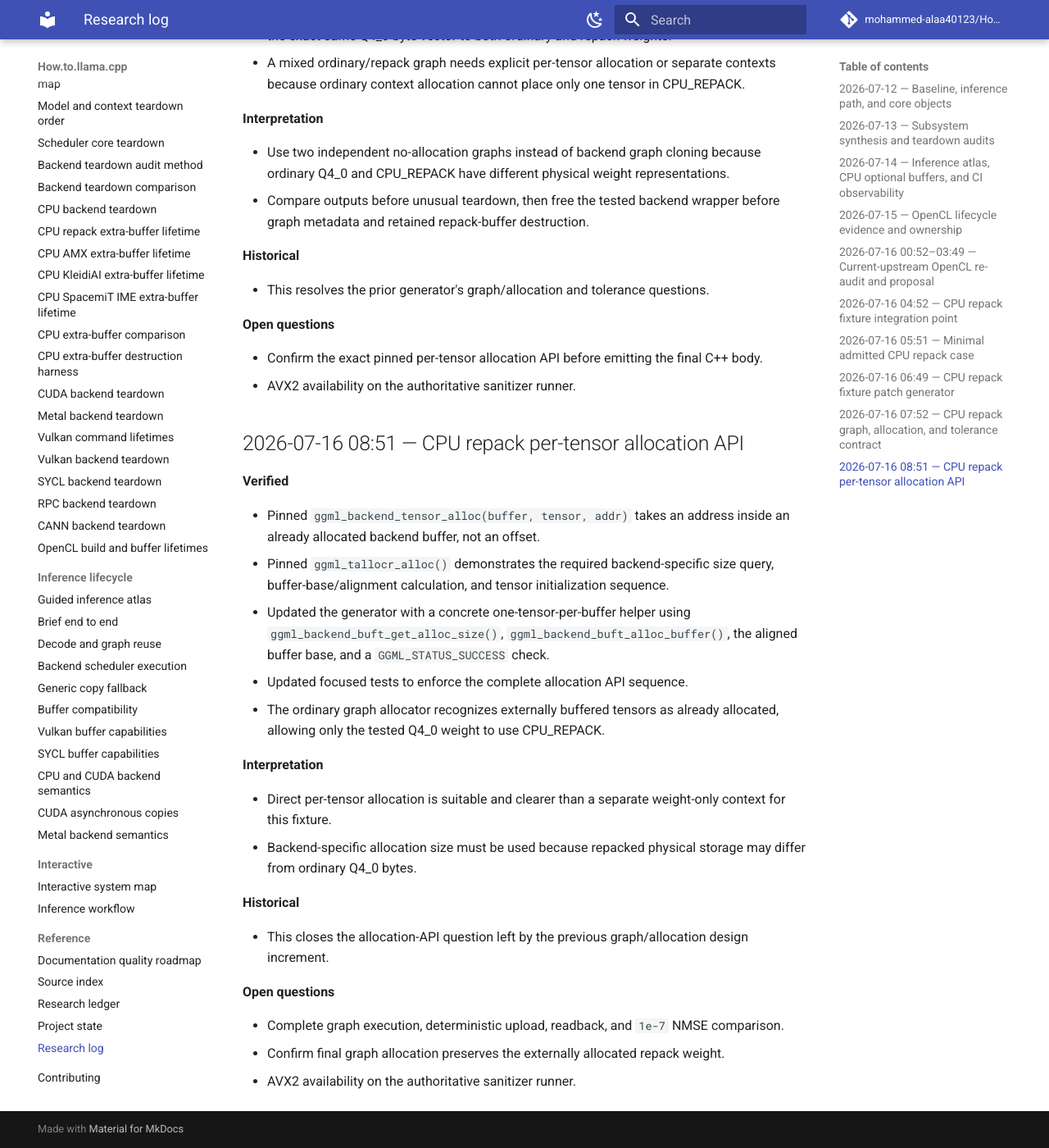
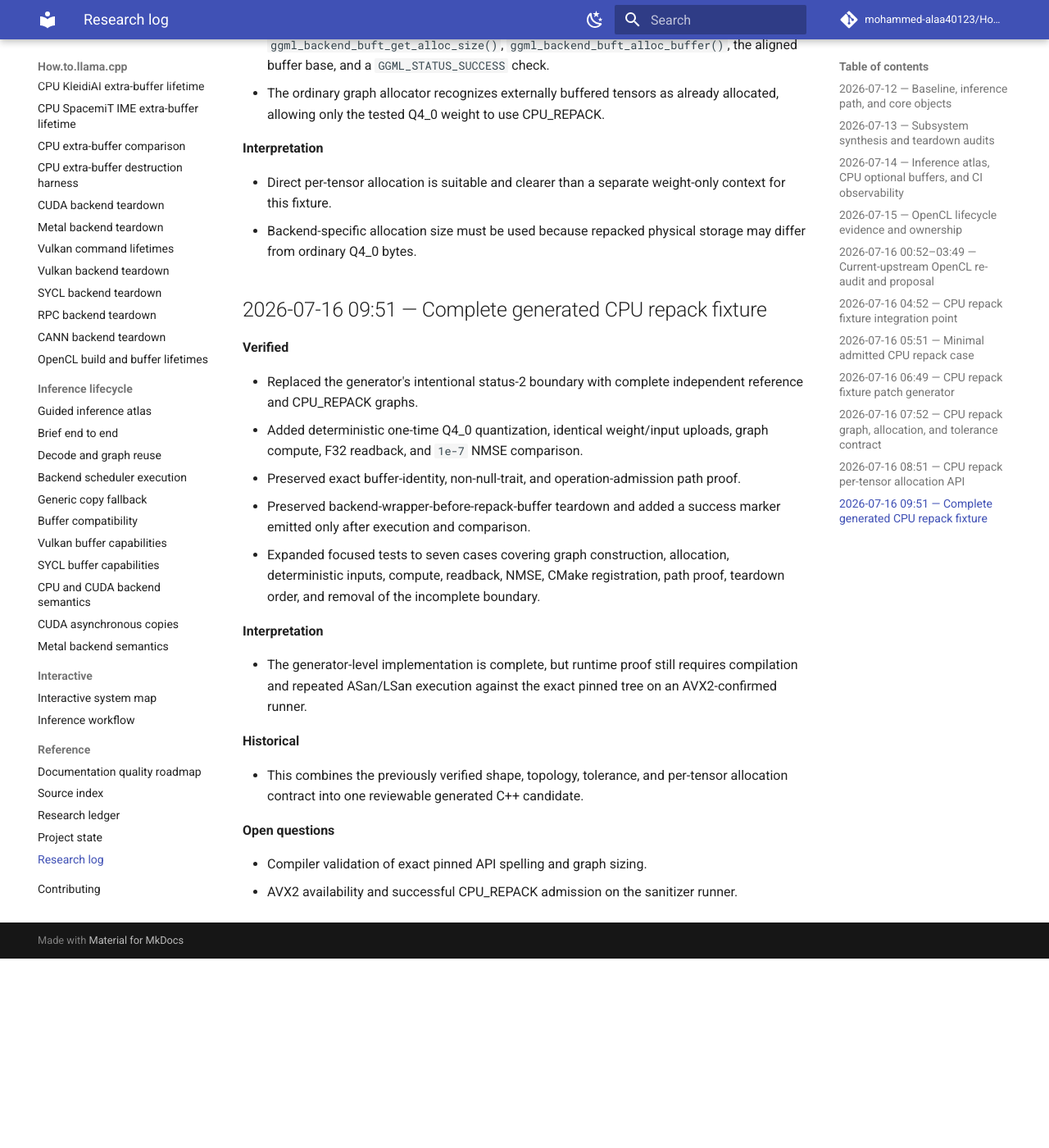
Before and after one commit to mohammed-alaa40123/How.to.llama.cpp, an MkDocs documentation site: the page built from docs/reference/research-log.md, in a window 1280 px wide and 1400 px high, scrolled down 4605 px. Shown: the whole window at 82% size. Built offline with MkDocs 1.6.1 and Material for MkDocs 9.7.7, drawn with Linux system fonts in a browser that asks for light colours; comment, search, counter and statistics services are not loaded; after the commit the page ends 5774 px from its top, so only the background shows below that; some of the changed text lies outside the part shown.

Commit message:
Log complete generated CPU_REPACK fixture

```diff
--- a/docs/reference/research-log.md
+++ b/docs/reference/research-log.md
@@ -94,37 +94,17 @@ This is the concise chronological ledger. Detailed notes live under `logs/resear
 - Diagnostic name matching is insufficient; pointer identity and trait admission are the path proof.
 - A non-AVX2 skip is not lifetime evidence, so sanitizer CI needs an AVX2-confirmed runner.
 
-**Historical**
-
-- The prior run resolved the integration point; this run resolves the exact type and dimensions.
-
-**Open questions**
-
-- Whether hosted-runner AVX2 is a guaranteed contract.
-- Whether to extract shared test helpers or duplicate a bounded subset.
-- Which existing Q4_0 tolerance should be reused.
-- Whether ARM NEON+dotprod should be the immediate second fixture.
-
 ## 2026-07-16 06:49 — CPU repack fixture patch generator
 
 **Verified**
 
 - Added a deterministic, pinned-revision generator for the candidate `test-cpu-extra-buffer-lifetime.cpp` and CMake patch.
 - Added focused tests for revision scope, minimal dimensions, AVX2 gate, exact repack path-proof tokens, teardown order, CMake registration, and deterministic output.
-- The generated C++ skeleton intentionally exits with status 2, preventing structural validation from being misreported as successful runtime lifetime evidence.
+- The generated C++ skeleton intentionally exited with status 2, preventing structural validation from being misreported as successful runtime lifetime evidence.
 
 **Interpretation**
 
-- This is a safe intermediate implementation artifact: the fixture contract is now executable as deterministic patch generation, while pinned-tree compilation, numerical comparison, and ASan/LSan remain explicit requirements.
-
-**Historical**
-
-- The previous two increments selected the integration point and exact admitted shape; this increment materializes them into reproducible patch output.
-
-**Open questions**
-
-- Exact pinned graph/allocation implementation and Q4_0 tolerance.
-- AVX2 availability on the authoritative sanitizer runner.
+- This was a safe intermediate implementation artifact while pinned-tree compilation, numerical comparison, and ASan/LSan remained explicit requirements.
 
 ## 2026-07-16 07:52 — CPU repack graph, allocation, and tolerance contract
 
@@ -140,15 +120,6 @@ This is the concise chronological ledger. Detailed notes live under `logs/resear
 - Use two independent no-allocation graphs instead of backend graph cloning because ordinary Q4_0 and CPU_REPACK have different physical weight representations.
 - Compare outputs before unusual teardown, then free the tested backend wrapper before graph metadata and retained repack-buffer destruction.
 
-**Historical**
-
-- This resolves the prior generator's graph/allocation and tolerance questions.
-
-**Open questions**
-
-- Confirm the exact pinned per-tensor allocation API before emitting the final C++ body.
-- AVX2 availability on the authoritative sanitizer runner.
-
 ## 2026-07-16 08:51 — CPU repack per-tensor allocation API
 
 **Verified**
@@ -156,7 +127,6 @@ This is the concise chronological ledger. Detailed notes live under `logs/resear
 - Pinned `ggml_backend_tensor_alloc(buffer, tensor, addr)` takes an address inside an already allocated backend buffer, not an offset.
 - Pinned `ggml_tallocr_alloc()` demonstrates the required backend-specific size query, buffer-base/alignment calculation, and tensor initialization sequence.
 - Updated the generator with a concrete one-tensor-per-buffer helper using `ggml_backend_buft_get_alloc_size()`, `ggml_backend_buft_alloc_buffer()`, the aligned buffer base, and a `GGML_STATUS_SUCCESS` check.
-- Updated focused tests to enforce the complete allocation API sequence.
 - The ordinary graph allocator recognizes externally buffered tensors as already allocated, allowing only the tested Q4_0 weight to use CPU_REPACK.
 
 **Interpretation**
@@ -164,12 +134,25 @@ This is the concise chronological ledger. Detailed notes live under `logs/resear
 - Direct per-tensor allocation is suitable and clearer than a separate weight-only context for this fixture.
 - Backend-specific allocation size must be used because repacked physical storage may differ from ordinary Q4_0 bytes.
 
+## 2026-07-16 09:51 — Complete generated CPU repack fixture
+
+**Verified**
+
+- Replaced the generator's intentional status-2 boundary with complete independent reference and CPU_REPACK graphs.
+- Added deterministic one-time Q4_0 quantization, identical weight/input uploads, graph compute, F32 readback, and `1e-7` NMSE comparison.
+- Preserved exact buffer-identity, non-null-trait, and operation-admission path proof.
+- Preserved backend-wrapper-before-repack-buffer teardown and added a success marker emitted only after execution and comparison.
+- Expanded focused tests to seven cases covering graph construction, allocation, deterministic inputs, compute, readback, NMSE, CMake registration, path proof, teardown order, and removal of the incomplete boundary.
+
+**Interpretation**
+
+- The generator-level implementation is complete, but runtime proof still requires compilation and repeated ASan/LSan execution against the exact pinned tree on an AVX2-confirmed runner.
+
 **Historical**
 
-- This closes the allocation-API question left by the previous graph/allocation design increment.
+- This combines the previously verified shape, topology, tolerance, and per-tensor allocation contract into one reviewable generated C++ candidate.
 
 **Open questions**
 
-- Complete graph execution, deterministic upload, readback, and `1e-7` NMSE comparison.
-- Confirm final graph allocation preserves the externally allocated repack weight.
-- AVX2 availability on the authoritative sanitizer runner.
+- Compiler validation of exact pinned API spelling and graph sizing.
+- AVX2 availability and successful CPU_REPACK admission on the sanitizer runner.
```
